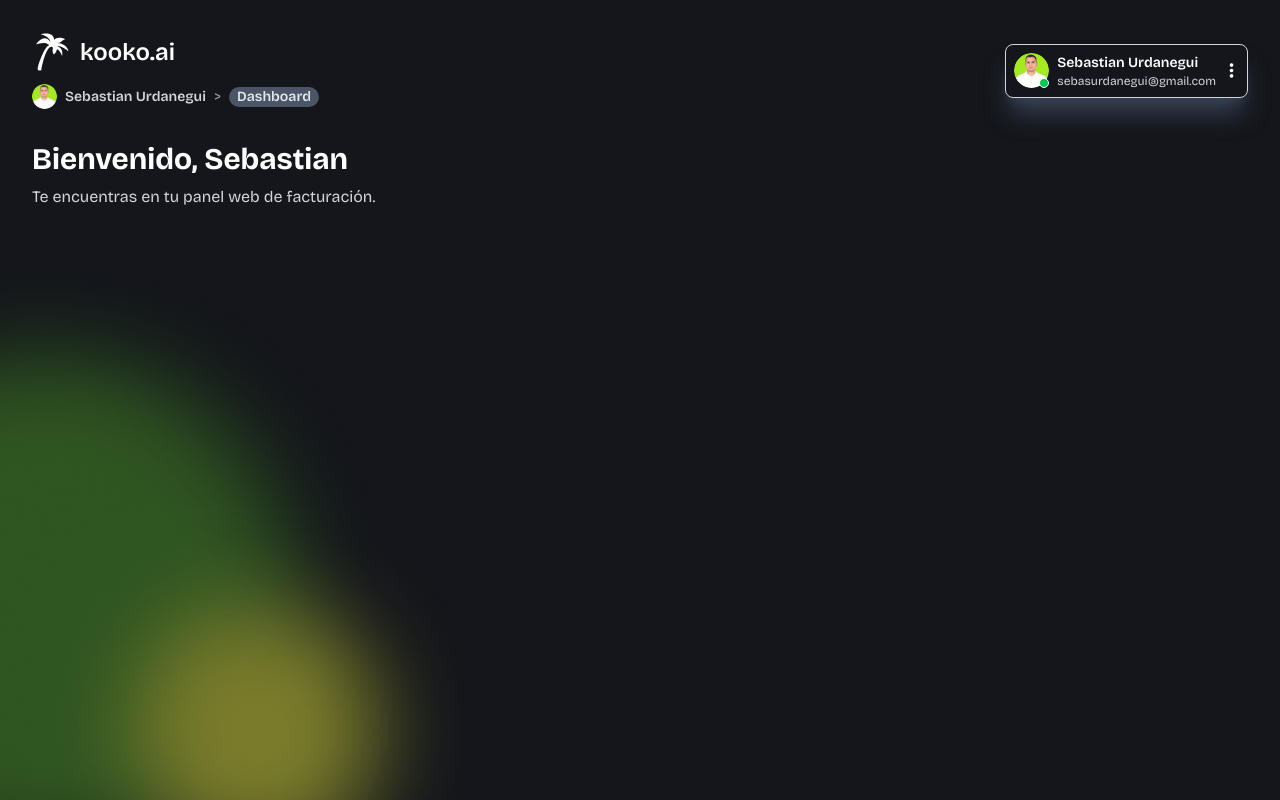
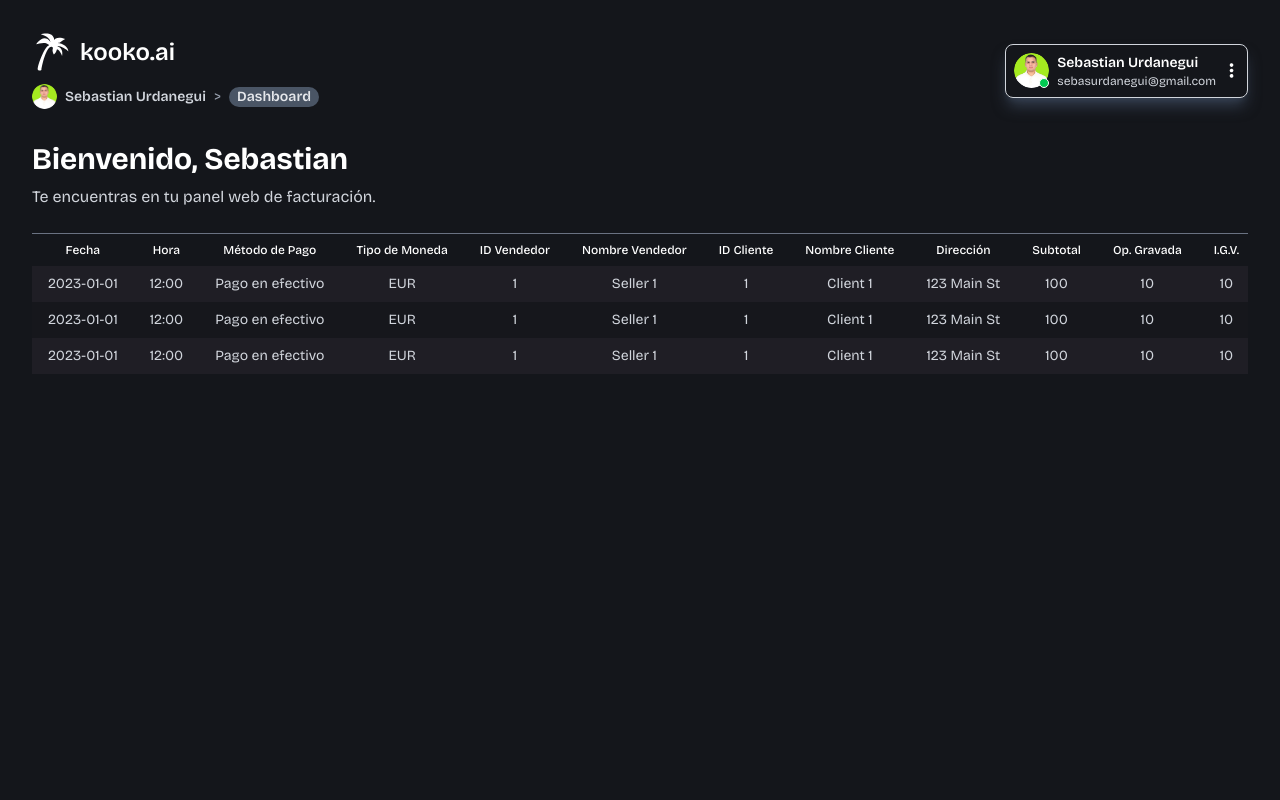
Before and after one commit to SebastianUrdaneguiBisalaya/kooko-ai-frontend, a Next.js app: page /home in a window 1280 px wide. Built offline with nearby package versions, Linux system fonts and the light colour scheme; what @midudev/tailwind-animations would draw is missing.

Commit message:
chore: add ui test table and change the default style of scrollbar

```diff
--- a/src/app/globals.css
+++ b/src/app/globals.css
@@ -18,6 +18,10 @@
   --font-bricolage: var(--font-bricolage);
 }
 
+@utility mask-fade-bottom {
+	mask-image: linear-gradient(to bottom, black 85%, transparent 100%);
+}
+
 *,
 *::before,
 *::after {
@@ -34,11 +38,25 @@ body {
 	align-items: center;
 	justify-content: center;
 	position: relative;
-	overflow-x: hidden;
 	background-image: url("/ellipse-gradient.png");
 	scroll-behavior: smooth;
 }
 
-@utility mask-fade-bottom {
-	mask-image: linear-gradient(to bottom, black 85%, transparent 100%);
+html::-webkit-scrollbar, .scrollbar::-webkit-scrollbar {
+	width: 5px;
+	height: 4px;
 }
+
+html::-webkit-scrollbar-track, .scrollbar::-webkit-scrollbar-track {
+	background-color: var(--blue-dark);
+	border-radius: 8px;
+}
+
+html::-webkit-scrollbar-thumb, .scrollbar::-webkit-scrollbar-thumb {
+	background-color: #99a1af;
+	border-radius: 8px;
+}
+
+html::-webkit-scrollbar-thumb:hover, .scrollbar::-webkit-scrollbar-thumb:hover {
+	background-color: #a9a9a9;
+}
--- a/src/app/home/layout.tsx
+++ b/src/app/home/layout.tsx
@@ -1,6 +1,6 @@
 export default function HomeLayout({ children }: Readonly<{ children: React.ReactNode }>) {
 	return (
-		<div className="flex flex-col items-start w-full h-full min-h-screen bg-background bg-[url('/ellipse-gradient.png')]">
+		<div className="flex flex-col items-start w-full h-full min-h-screen bg-background">
 			{children}
 		</div>
 	)
--- a/src/app/home/page.tsx
+++ b/src/app/home/page.tsx
@@ -3,6 +3,7 @@
 import Icon from "@/components/icon";
 import UserProfile from "@/components/home/user-profile";
 import Breadcrumbs from "@/components/home/breadcrumbs";
+import Table from "@/components/home/table";
 
 export default function Home() {
 	return (
@@ -14,10 +15,11 @@ export default function Home() {
 				</div>
 				<UserProfile name="Sebastian Urdanegui" email="sebasurdanegui@gmail.com" />
 			</header>
-			<main className="flex flex-col items-start p-4">
-				<div className="flex flex-col items-start gap-2">
+			<main className="flex flex-col items-start p-4 overflow-x-hidden">
+				<div className="flex flex-col items-start gap-2 w-full">
 					<h1 className="font-bold text-white text-lg sm:text-xl md:text-3xl">Bienvenido, Sebastian</h1>
 					<h2 className="text-gray-300 text-base md:text-md">Te encuentras en tu panel web de facturación.</h2>
+					<Table />
 				</div>
 			</main>
 		</div>
--- a/src/components/home/table.tsx
+++ b/src/components/home/table.tsx
@@ -9,18 +9,110 @@ import { useItemsTable } from "@/hooks/useItemsTable";
 
 type Item = {
 	id: number;
-	title: string;
+	date: string;
+	time: string;
+	payment_date: string;
+	currency_type: string;
+	payment_method: string;
+	id_seller: string;
+	name_seller: string;
+	id_client: string;
+	name_client: string;
+	address: string;
+	total: number;
+	recorded_operation: number;
+	igv: number;
+	isc: number;
+	unaffected: number;
+	exonerated: number;
+	export: number;
+	free: number;
+	discount: number;
+	others_charge: number;
+	others_taxes: number;
 }
 
 const columnHelper = createColumnHelper<Item>();
 
 const columns = [
-	columnHelper.accessor("id", {
-		header: "ID",
+	columnHelper.accessor("date", {
+		header: "Fecha",
 		cell: info => info.getValue(),
 	}),
-	columnHelper.accessor("title", {
-		header: "Titulo",
+	columnHelper.accessor("time", {
+		header: "Hora",
+		cell: info => info.getValue(),
+	}),
+	columnHelper.accessor("payment_method", {
+		header: "Método de Pago",
+		cell: info => info.getValue(),
+	}),
+	columnHelper.accessor("currency_type", {
+		header: "Tipo de Moneda",
+		cell: info => info.getValue(),
+	}),
+	columnHelper.accessor("id_seller", {
+		header: "ID Vendedor",
+		cell: info => info.getValue(),
+	}),
+	columnHelper.accessor("name_seller", {
+		header: "Nombre Vendedor",
+		cell: info => info.getValue(),
+	}),
+	columnHelper.accessor("id_client", {
+		header: "ID Cliente",
+		cell: info => info.getValue(),
+	}),
+	columnHelper.accessor("name_client", {
+		header: "Nombre Cliente",
+		cell: info => info.getValue(),
+	}),
+	columnHelper.accessor("address", {
+		header: "Dirección",
+		cell: info => info.getValue(),
+	}),
+	columnHelper.accessor("total", {
+		header: "Subtotal",
+		cell: info => info.getValue(),
+	}),
+	columnHelper.accessor("recorded_operation", {
+		header: "Op. Gravada",
+		cell: info => info.getValue(),
+	}),
+	columnHelper.accessor("igv", {
+		header: "I.G.V.",
+		cell: info => info.getValue(),
+	}),
+	columnHelper.accessor("isc", {
+		header: "I.S.C.",
+		cell: info => info.getValue(),
+	}),
+	columnHelper.accessor("unaffected", {
+		header: "Op. Exonerada",
+		cell: info => info.getValue(),
+	}),
+	columnHelper.accessor("exonerated", {
+		header: "Op. Exonerada",
+		cell: info => info.getValue(),
+	}),
+	columnHelper.accessor("export", {
+		header: "Op. Exportación",
+		cell: info => info.getValue(),
+	}),
+	columnHelper.accessor("free", {
+		header: "Op. Gratuita",
+		cell: info => info.getValue(),
+	}),
+	columnHelper.accessor("discount", {
+		header: "Descuento",
+		cell: info => info.getValue(),
+	}),
+	columnHelper.accessor("others_charge", {
+		header: "Otros Cargos",
+		cell: info => info.getValue(),
+	}),
+	columnHelper.accessor("others_taxes", {
+		header: "Otros Impuestos",
 		cell: info => info.getValue(),
 	}),
 ];
@@ -49,17 +141,20 @@ export default function Table() {
 	}, [fetchNextPage, hasNextPage]);
 
 	return (
-		<div>
-			<table>
-				<thead>
+		<div className="flex flex-col py-4 w-full overflow-x-auto scrollbar">
+			<table className="min-w-full table-auto">
+				<thead className="">
 					{
 						table.getHeaderGroups().map(headerGroup => (
-							<tr key={headerGroup.id}>
+							<tr
+								key={headerGroup.id}
+								className="border-t border-t-gray-500"
+							>
 								{
 									headerGroup.headers.map(header => (
 										<th
 											key={header.id}
-											className=""
+											className="text-white font-medium text-xs px-4 py-2 whitespace-nowrap"
 										>
 											{flexRender(header.column.columnDef.header, header.getContext())}
 										</th>
@@ -74,12 +169,13 @@ export default function Table() {
 						table.getRowModel().rows.map(row => (
 							<tr
 								key={row.id}
+								className="transition hover:shadow-md hover:bg-white/5 hover:border-y-2 hover:border-green odd:bg-blue-dark even:bg-blue-dark/20 rounded-md"
 							>
 								{
 									row.getVisibleCells().map(cell => (
 										<td
 											key={cell.id}
-											className=""
+											className="text-gray-300 text-center px-4 py-2 font-normal text-sm whitespace-nowrap"
 										>
 											{flexRender(cell.column.columnDef.cell, cell.getContext())}
 										</td>
--- a/src/components/home/user-profile.tsx
+++ b/src/components/home/user-profile.tsx
@@ -13,7 +13,7 @@ export default function UserProfile({ name, email }: UserProfileProps) {
 	}
 	return (
 		<div className="relative">
-			<div className="flex items-center gap-2 w-fit border border-gray-300 shadow-xl shadow-gray-700 p-2 rounded-lg">
+			<div className="flex items-center gap-2 w-fit border border-gray-300 shadow-lg shadow-gray-700 p-2 rounded-lg">
 				<div className="relative">
 					<Image
 						src="/profile-pic.png"
--- a/src/hooks/useItemsTable.ts
+++ b/src/hooks/useItemsTable.ts
@@ -1,10 +1,31 @@
 import { useInfiniteQuery } from "@tanstack/react-query";
-import axios from "axios";
+// import axios from "axios";
 
 type Item = {
   id: number;
-  title: string;
+  date: string;
+  time: string;
+  payment_date: string;
+  currency_type: string;
+  payment_method: string;
+  id_seller: string;
+  name_seller: string;
+  id_client: string;
+  name_client: string;
+  address: string;
+  total: number;
+  recorded_operation: number;
+  igv: number;
+  isc: number;
+  unaffected: number;
+  exonerated: number;
+  export: number;
+  free: number;
+  discount: number;
+  others_charge: number;
+  others_taxes: number;
 };
+
 type ItemsResponse = {
   items: Item[];
   hasMore: boolean;
@@ -15,10 +36,89 @@ export const useItemsTable = () => {
     queryKey: ["items"],
     initialPageParam: 0,
     queryFn: async ({ pageParam = 0 }) => {
-      const res = await axios.get<ItemsResponse>(
-        `/api/items?page=${pageParam}&limit=10`
-      );
-      return res.data;
+      // const res = await axios.get<ItemsResponse>(
+      //   `/api/items?page=${pageParam}&limit=10`
+      // );
+      console.log(pageParam);
+      const data: ItemsResponse = {
+        items: [
+          {
+            id: 1,
+            date: "2023-01-01",
+            time: "12:00",
+            payment_date: "2023-01-01",
+            currency_type: "EUR",
+            payment_method: "Pago en efectivo",
+            id_seller: "1",
+            name_seller: "Seller 1",
+            id_client: "1",
+            name_client: "Client 1",
+            address: "123 Main St",
+            total: 100,
+            recorded_operation: 10,
+            igv: 10,
+            isc: 10,
+            unaffected: 10,
+            exonerated: 10,
+            export: 10,
+            free: 10,
+            discount: 10,
+            others_charge: 10,
+            others_taxes: 10,
+          },
+          {
+            id: 2,
+            date: "2023-01-01",
+            time: "12:00",
+            payment_date: "2023-01-01",
+            currency_type: "EUR",
+            payment_method: "Pago en efectivo",
+            id_seller: "1",
+            name_seller: "Seller 1",
+            id_client: "1",
+            name_client: "Client 1",
+            address: "123 Main St",
+            total: 100,
+            recorded_operation: 10,
+            igv: 10,
+            isc: 10,
+            unaffected: 10,
+            exonerated: 10,
+            export: 10,
+            free: 10,
+            discount: 10,
+            others_charge: 10,
+            others_taxes: 10,
+          },
+          {
+            id: 3,
+            date: "2023-01-01",
+            time: "12:00",
+            payment_date: "2023-01-01",
+            currency_type: "EUR",
+            payment_method: "Pago en efectivo",
+            id_seller: "1",
+            name_seller: "Seller 1",
+            id_client: "1",
+            name_client: "Client 1",
+            address: "123 Main St",
+            total: 100,
+            recorded_operation: 10,
+            igv: 10,
+            isc: 10,
+            unaffected: 10,
+            exonerated: 10,
+            export: 10,
+            free: 10,
+            discount: 10,
+            others_charge: 10,
+            others_taxes: 10,
+          },
+        ],
+        hasMore: false,
+      };
+      // return res.data;
+      return data;
     },
     getNextPageParam: (lastPage, allPages) => {
       return lastPage.hasMore ? allPages.length + 1 : undefined;
```
